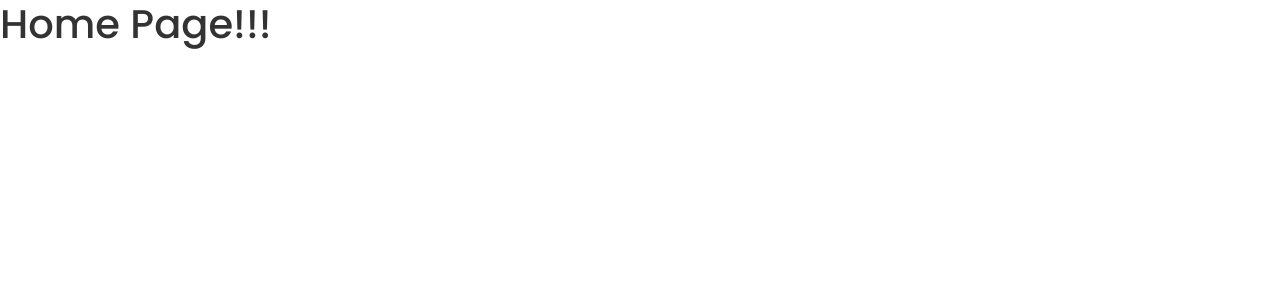
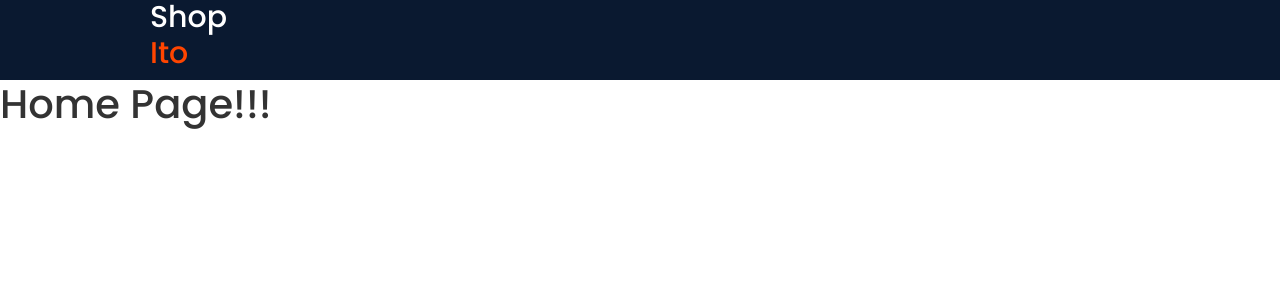
Before and after one commit to DipeshRamStha/Shopito, a React (Create React App) app in the folder frontend/: page / in a window 1280 px wide. Shown: the top 300 px of the page. Built offline with nearby package versions, Linux system fonts and the light colour scheme.

Commit message:
Added the header scss to the header js file

```diff
--- a/frontend/src/App.js
+++ b/frontend/src/App.js
@@ -1,10 +1,12 @@
 import { BrowserRouter, Route, Routes } from "react-router-dom";
 import Home from "./pages/home/Home";
+import Header from "./components/header/Header";
 
 const App = () => {
   return (
     <>
       <BrowserRouter>
+        <Header />
         <Routes>
           <Route path="/" element={<Home />} />
         </Routes>
--- a/frontend/src/components/header/Header.js
+++ b/frontend/src/components/header/Header.js
@@ -1,8 +1,21 @@
 import React from "react";
 import styles from "./Header.module.scss";
+import { Link } from "react-router-dom";
 
 const Header = () => {
-  return <div></div>;
+  return (
+    <header>
+      <div className={styles.header}>
+        <div className={styles.logo}>
+          <Link to="/">
+            <h2>
+              Shop <span>Ito</span>
+            </h2>
+          </Link>
+        </div>
+      </div>
+    </header>
+  );
 };
 
 export default Header;
```
